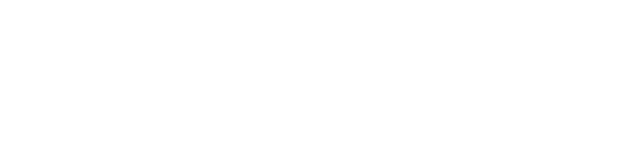
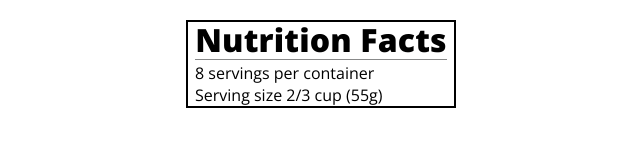
Before and after one commit to jcizidrosilva/Building-a-Nutrition-Label-using-Typography, a plain HTML site: page index.html in a window 1280 px wide. Shown: the whole page, without its empty margins (319-959 px from the left). Drawn offline with nearby package versions, Linux system fonts and the light colour scheme.

Commit message:
adding new attributes to our css

```diff
--- a/index.html
+++ b/index.html
@@ -12,6 +12,14 @@
 
 <body>
 
+    <div class="label">
+        <h1>Nutrition Facts</h1>
+        <div class="divider"></div>
+        <p>8 servings per container</p>
+        <p>Serving size 2/3 cup (55g)</p>
+
+    </div>
+
 </body>
 
 </html>
--- a/styles.css
+++ b/styles.css
@@ -0,0 +1,34 @@
+* {
+    box-sizing: border-box;
+}
+
+html {
+    font-size: 16px;
+}
+
+body {
+    font-family: 'Open Sans', sans-serif;
+}
+
+.label {
+    border: 2px solid black;
+    width: 270px;
+    margin: 20px auto;
+    padding: 0 7px;
+}
+
+h1 {
+    font-weight: 800;
+    text-align: center;
+    margin: -4px 0;
+    letter-spacing: 0.15px;
+}
+
+p {
+    margin: 0;
+}
+
+.divider {
+    border-bottom: 1px solid #888989;
+    margin: 2px 0;
+}
```
